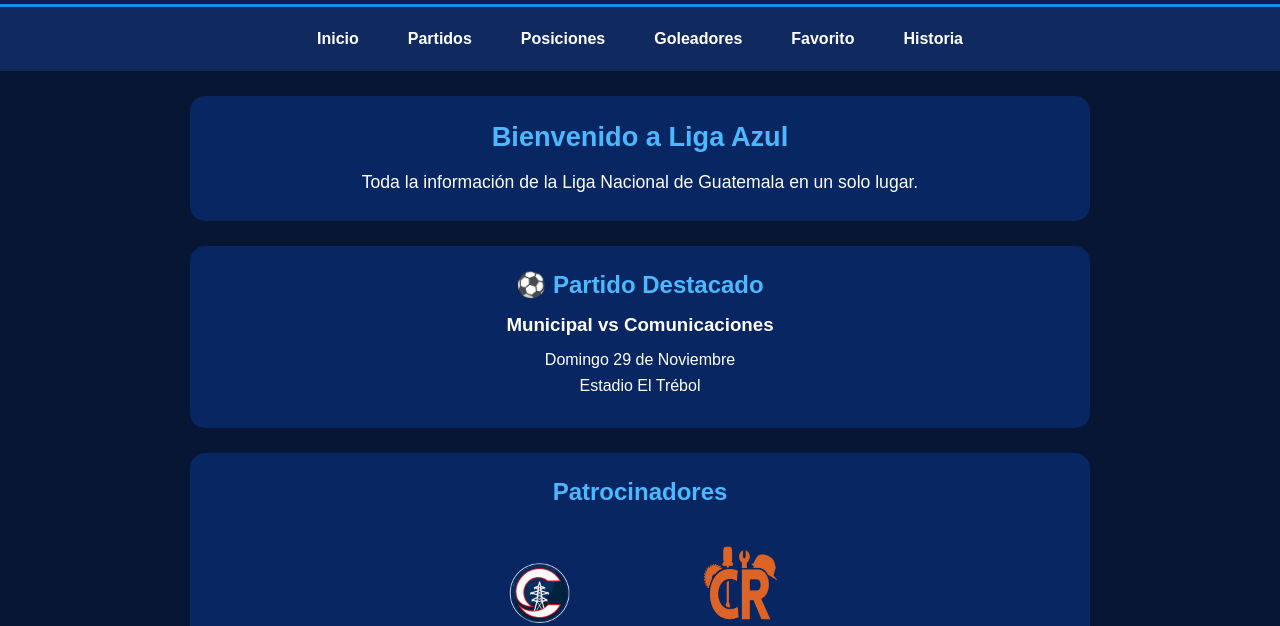
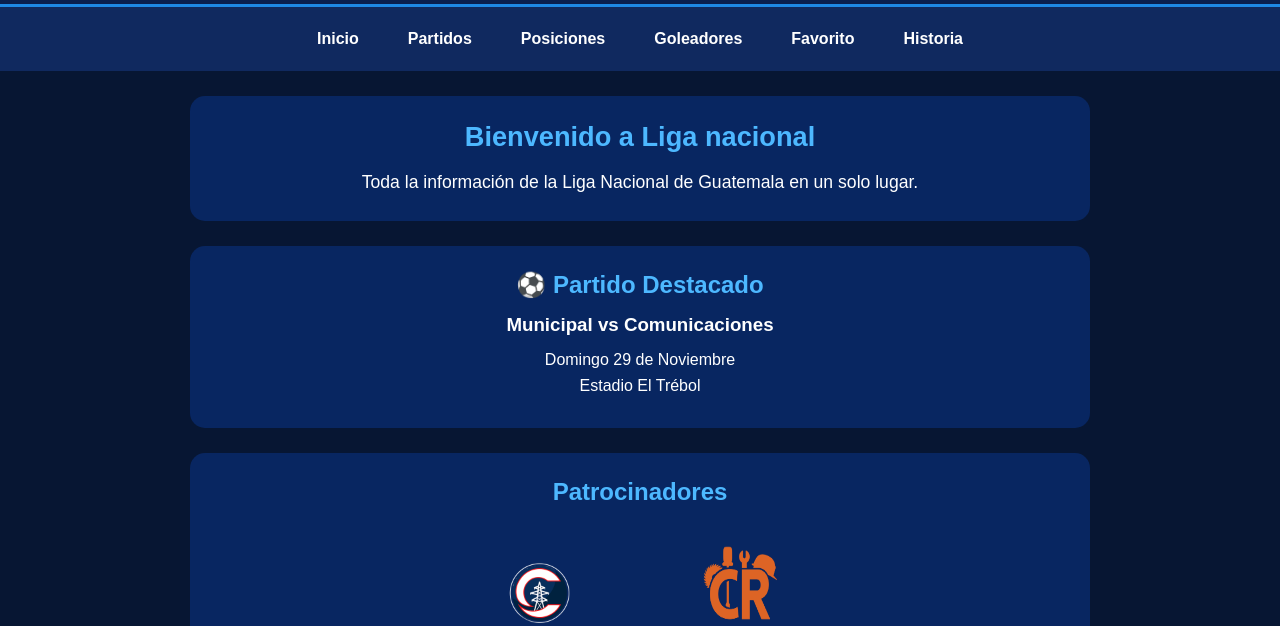
Before and after one commit to ligaazul0-droid/LIGA-AZUL, a plain HTML site: page index.html in a window 1280 px wide. Shown: the part 161-787 px from the top of the page. Drawn offline with Linux system fonts and the light colour scheme.

Commit message:
Update index.html

```diff
--- a/index.html
+++ b/index.html
@@ -29,7 +29,7 @@
     </p>
 </section>
     <section class="bienvenida">
-    <h2>Bienvenido a Liga Azul</h2>
+    <h2>Bienvenido a Liga nacional</h2>
 
     <p>
         Toda la información de la Liga Nacional de Guatemala
```
